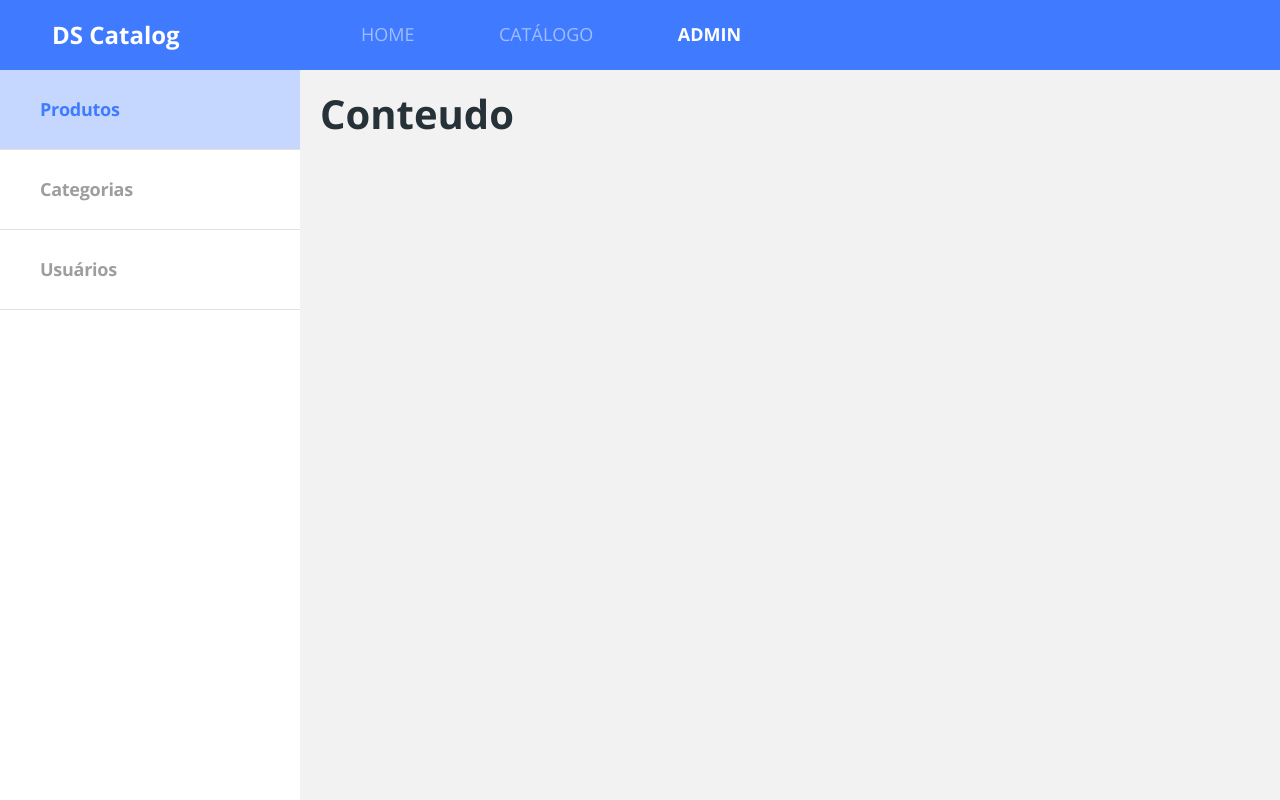
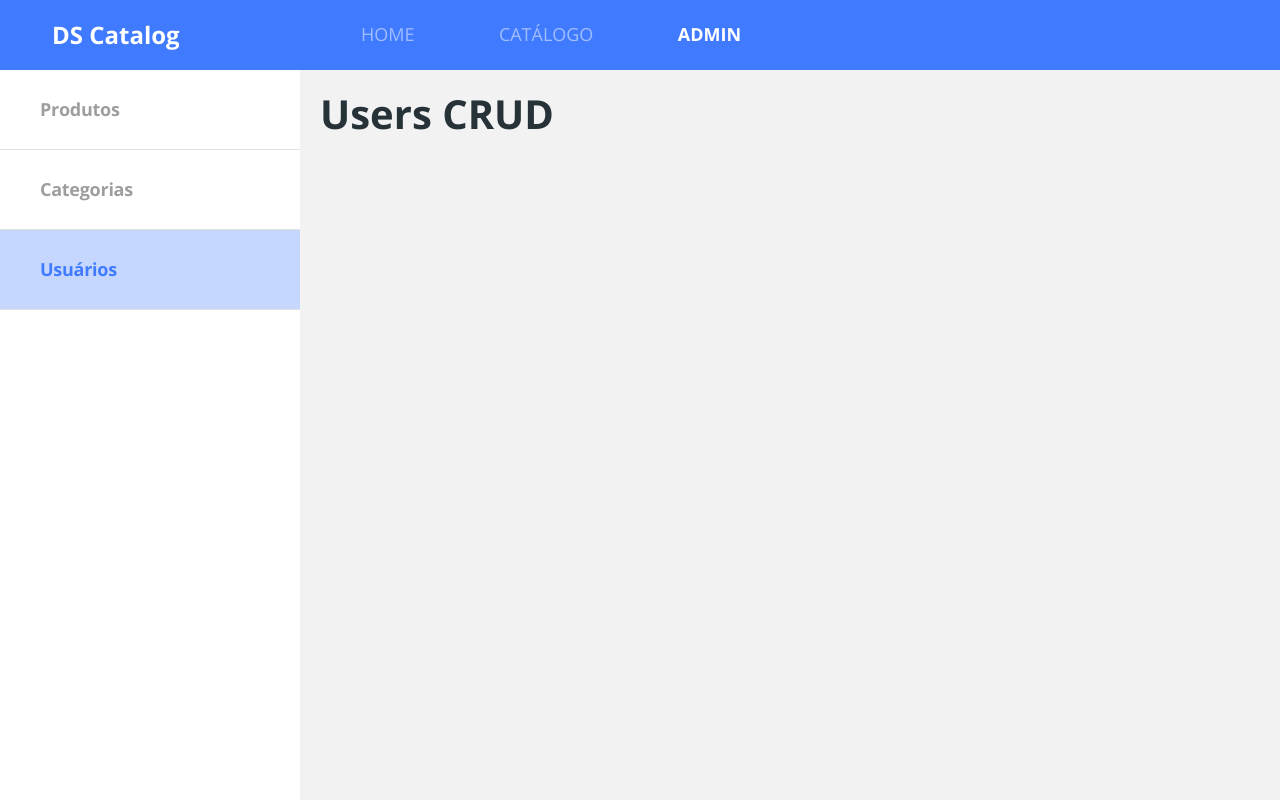
Before and after one commit to ingridholiveira/catalog-ds, a React (Create React App) app in the folder frontweb/: page /admin/users in a window 1280 px wide. Built offline with nearby package versions, Linux system fonts and the light colour scheme.

Commit message:
Routes, redirect, nest

```diff
--- a/frontweb/src/Routes.tsx
+++ b/frontweb/src/Routes.tsx
@@ -3,7 +3,7 @@
 import Catalog from 'pages/Catalog';
 import Home from 'pages/Home';
 import ProductDetails from 'pages/ProductDetails';
-import { BrowserRouter, Switch, Route } from 'react-router-dom';
+import { BrowserRouter, Switch, Route, Redirect } from 'react-router-dom';
 
 const Routes = () => {
   return (
@@ -19,6 +19,7 @@
         <Route path="/products/:productId">
           <ProductDetails />
         </Route>
+        <Redirect from="/admin" to="/admin/products" exact />
         <Route path="/admin">
           <Admin />
         </Route>
--- a/frontweb/src/pages/Admin/NavbarAdm/index.tsx
+++ b/frontweb/src/pages/Admin/NavbarAdm/index.tsx
@@ -1,3 +1,4 @@
+import { NavLink } from 'react-router-dom';
 import './style.css';
 
 const NavbarAdm = () => {
@@ -6,19 +7,19 @@
       <nav className="admin-nav-container">
         <ul>
           <li>
-            <a href="link" className="admin-nav-item active">
+            <NavLink to="/admin/products" className="admin-nav-item">
               <p>Produtos</p>
-            </a>
+            </NavLink>
           </li>
           <li>
-            <a href="link" className="admin-nav-item">
+            <NavLink to="/admin/categories" className="admin-nav-item">
               <p>Categorias</p>
-            </a>
+            </NavLink>
           </li>
           <li>
-            <a href="link" className="admin-nav-item">
+            <NavLink to="/admin/users" className="admin-nav-item">
               <p>Usuários</p>
-            </a>
+            </NavLink>
           </li>
         </ul>
       </nav>
--- a/frontweb/src/pages/Admin/index.tsx
+++ b/frontweb/src/pages/Admin/index.tsx
@@ -1,3 +1,4 @@
+import { Switch, Route } from 'react-router-dom';
 import NavbarAdm from './NavbarAdm';
 import './style.css';
 
@@ -7,7 +8,17 @@
       <div className="admin-container">
         <NavbarAdm />
         <div className="admin-content">
-          <h1>Conteudo</h1>
+          <Switch>
+            <Route path="/admin/products">
+              <h1>Product CRUD</h1>
+            </Route>
+            <Route path="/admin/categories">
+              <h1>Category CRUD</h1>
+            </Route>
+            <Route path="/admin/users">
+              <h1>Users CRUD</h1>
+            </Route>
+          </Switch>
         </div>
       </div>
     </>
```
